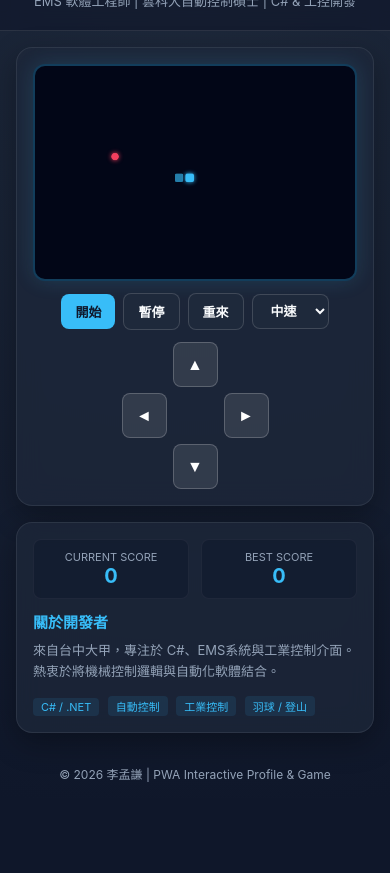
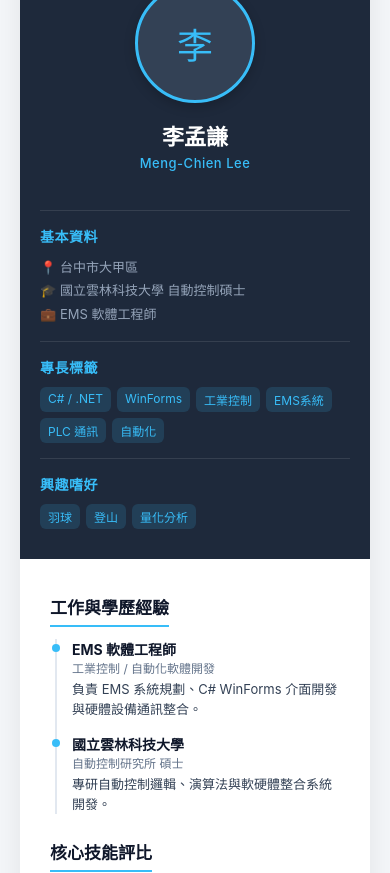
Before and after one commit to CodeGodMark/MarkleeBio.github.io, a plain HTML site: page index.html in a window 390 px wide. Shown: the part 67-940 px from the top of the page. Before the commit the page ends 865 px from the top, so only its background shows below. Drawn offline with Linux system fonts and the light colour scheme.

Commit message:
Revamp index.html for personal profile and resume
Updated the layout and styles for the personal profile and resume sections. Changed the game area to a resume card format with improved design and responsiveness.

```diff
--- a/index.html
+++ b/index.html
@@ -2,471 +2,324 @@
 <html lang="zh-Hant">
 <head>
   <meta charset="UTF-8" />
-  <meta name="viewport" content="width=device-width, initial-scale=1.0, user-scalable=no"/>
-  <meta name="apple-mobile-web-app-capable" content="yes">
-  <meta name="apple-mobile-web-app-status-bar-style" content="black-translucent">
-  <meta name="apple-mobile-web-app-title" content="孟謙貪吃蛇">
-  <title>李孟謙 — 互動個人簡介與貪吃蛇</title>
+  <meta name="viewport" content="width=device-width, initial-scale=1.0" />
+  <title>李孟謙 Meng-Chien Lee — 個人簡介與履歷</title>
   <style>
     :root {
-      --bg-color: #0f172a;
-      --card-bg: rgba(30, 41, 59, 0.7);
+      --bg-color: #f4f6f9;
+      --card-bg: #ffffff;
+      --sidebar-bg: #1e293b;
+      --sidebar-text: #f8fafc;
       --accent-color: #38bdf8;
-      --text-color: #f8fafc;
-      --text-dim: #94a3b8;
-      --danger-color: #f43f5e;
+      --main-text: #334155;
+      --title-color: #0f172a;
+      --tag-bg: #e2e8f0;
+      --border-color: #e2e8f0;
     }
 
     * {
       box-sizing: border-box;
-      user-select: none;
-      -webkit-user-select: none;
+      margin: 0;
+      padding: 0;
     }
 
     body {
       font-family: -apple-system, BlinkMacSystemFont, "Segoe UI", Roboto, "Microsoft JhengHei", sans-serif;
       background-color: var(--bg-color);
-      background-image: radial-gradient(circle at 50% 0%, #1e293b 0%, #0f172a 100%);
-      color: var(--text-color);
-      margin: 0;
-      padding: 0;
+      color: var(--main-text);
       display: flex;
-      flex-direction: column;
+      justify-content: center;
+      align-items: center;
       min-height: 100vh;
-      overflow-x: hidden;
+      padding: 20px;
     }
 
-    header {
-      padding: 20px 16px;
-      text-align: center;
-      background: rgba(15, 23, 42, 0.6);
-      backdrop-filter: blur(10px);
-      border-bottom: 1px solid rgba(255, 255, 255, 0.1);
+    .resume-card {
+      display: grid;
+      grid-template-columns: 280px 1fr;
+      max-width: 900px;
+      width: 100%;
+      background: var(--card-bg);
+      border-radius: 16px;
+      box-shadow: 0 10px 30px rgba(0, 0, 0, 0.08);
+      overflow: hidden;
     }
 
-    h1 {
-      margin: 0;
-      font-size: 22px;
-      font-weight: 700;
-      letter-spacing: 0.5px;
-      background: linear-gradient(to right, #38bdf8, #818cf8);
-      -webkit-background-clip: text;
-      -webkit-text-fill-color: transparent;
-    }
-
-    header p {
-      margin: 6px 0 0;
-      font-size: 13px;
-      color: var(--text-dim);
-    }
-
-    .container {
-      max-width: 900px;
-      margin: 16px auto;
-      padding: 0 16px;
-      display: grid;
-      grid-template-columns: 1fr 300px;
-      gap: 16px;
-      align-items: start;
-      width: 100%;
-    }
-
-    .panel {
-      background: var(--card-bg);
-      backdrop-filter: blur(12px);
-      border: 1px solid rgba(255, 255, 255, 0.08);
-      border-radius: 16px;
-      padding: 16px;
-      box-shadow: 0 10px 30px rgba(0, 0, 0, 0.3);
-    }
-
-    .game-area {
+    /* 左側欄 */
+    .sidebar {
+      background: var(--sidebar-bg);
+      color: var(--sidebar-text);
+      padding: 30px 20px;
       display: flex;
       flex-direction: column;
       align-items: center;
     }
 
-    canvas {
-      background: #020617;
-      border: 2px solid rgba(56, 189, 248, 0.3);
-      border-radius: 12px;
-      max-width: 100%;
-      height: auto;
-      box-shadow: 0 0 20px rgba(56, 189, 248, 0.15);
-      touch-action: none;
+    .avatar-box {
+      width: 120px;
+      height: 120px;
+      border-radius: 50%;
+      background: #334155;
+      display: flex;
+      justify-content: center;
+      align-items: center;
+      font-size: 36px;
+      color: var(--accent-color);
+      border: 3px solid var(--accent-color);
+      margin-bottom: 16px;
+      box-shadow: 0 4px 12px rgba(0,0,0,0.2);
     }
 
-    .controls {
-      margin-top: 12px;
-      display: flex;
-      gap: 8px;
-      flex-wrap: wrap;
-      justify-content: center;
-      align-items: center;
-      width: 100%;
+    .name-box {
+      text-align: center;
+      margin-bottom: 24px;
     }
 
-    button, select {
-      background: #1e293b;
-      color: var(--text-color);
-      border: 1px solid rgba(255, 255, 255, 0.15);
-      padding: 8px 14px;
-      border-radius: 8px;
-      cursor: pointer;
-      font-weight: 600;
-      font-size: 13px;
-      transition: all 0.2s ease;
+    .name-box h1 {
+      font-size: 22px;
+      color: #ffffff;
+      margin-bottom: 4px;
     }
 
-    button:active {
-      transform: scale(0.96);
+    .name-box h2 {
+      font-size: 13px;
+      color: var(--accent-color);
+      font-weight: 500;
+      letter-spacing: 0.5px;
     }
 
-    button.primary {
-      background: var(--accent-color);
-      color: #0f172a;
-      border: none;
+    .sidebar-section {
+      width: 100%;
+      margin-top: 15px;
+      padding-top: 15px;
+      border-top: 1px solid rgba(255, 255, 255, 0.1);
     }
 
-    .info-grid {
-      display: flex;
-      gap: 12px;
-      margin-bottom: 12px;
+    .sidebar-title {
+      font-size: 14px;
+      font-weight: bold;
+      color: var(--accent-color);
+      margin-bottom: 10px;
+      text-transform: uppercase;
+      letter-spacing: 0.5px;
     }
 
-    .score-card {
-      flex: 1;
-      background: rgba(15, 23, 42, 0.5);
-      padding: 10px;
-      border-radius: 8px;
-      text-align: center;
-      border: 1px solid rgba(255, 255, 255, 0.05);
+    .info-list p, .info-list a {
+      font-size: 13px;
+      color: #94a3b8;
+      line-height: 1.8;
+      word-break: break-all;
+      text-decoration: none;
     }
 
-    .score-title {
-      font-size: 11px;
-      color: var(--text-dim);
-      text-transform: uppercase;
-    }
-
-    .score-num {
-      font-size: 20px;
-      font-weight: 700;
+    .info-list a:hover {
       color: var(--accent-color);
     }
 
-    .profile-card h3 {
-      margin: 0 0 8px 0;
-      font-size: 15px;
+    .tag-container {
+      display: flex;
+      flex-wrap: wrap;
+      gap: 6px;
+    }
+
+    .tag {
+      background: rgba(56, 189, 248, 0.15);
+      color: var(--accent-color);
+      font-size: 12px;
+      padding: 4px 8px;
+      border-radius: 6px;
+    }
+
+    /* 右側主內容區 */
+    .main-content {
+      padding: 35px 30px;
+    }
+
+    .section {
+      margin-bottom: 25px;
+    }
+
+    .section-title {
+      font-size: 17px;
+      font-weight: bold;
+      color: var(--title-color);
+      margin-bottom: 12px;
+      padding-bottom: 6px;
+      border-bottom: 2px solid var(--accent-color);
+      display: inline-block;
+    }
+
+    /* 時間軸風格 */
+    .timeline {
+      border-left: 2px solid var(--border-color);
+      padding-left: 15px;
+      margin-left: 5px;
+    }
+
+    .timeline-item {
+      position: relative;
+      margin-bottom: 15px;
+    }
+
+    .timeline-item::before {
+      content: '';
+      position: absolute;
+      left: -20px;
+      top: 5px;
+      width: 8px;
+      height: 8px;
+      border-radius: 50%;
+      background: var(--accent-color);
+    }
+
+    .timeline-title {
+      font-size: 14px;
+      font-weight: bold;
+      color: var(--title-color);
+    }
+
+    .timeline-sub {
+      font-size: 12px;
+      color: #64748b;
+      margin-bottom: 4px;
+    }
+
+    .timeline-desc {
+      font-size: 13px;
+      color: var(--main-text);
+      line-height: 1.5;
+    }
+
+    /* 技能列表 */
+    .skills-grid {
+      display: grid;
+      grid-template-columns: repeat(2, 1fr);
+      gap: 12px;
+    }
+
+    .skill-item {
+      display: flex;
+      justify-content: space-between;
+      align-items: center;
+      background: #f8fafc;
+      padding: 8px 12px;
+      border-radius: 8px;
+      font-size: 13px;
+      border: 1px solid var(--border-color);
+    }
+
+    .dots {
+      color: #cbd5e1;
+      letter-spacing: 2px;
+    }
+
+    .dots .active {
       color: var(--accent-color);
     }
 
-    .profile-card p {
-      font-size: 13px;
-      line-height: 1.6;
-      color: var(--text-dim);
-      margin: 0;
+    /* 手機響應式調整 */
+    @media (max-width: 680px) {
+      .resume-card {
+        grid-template-columns: 1fr;
       }
-
-    .tag {
-      display: inline-block;
-      background: rgba(56, 189, 248, 0.1);
-      color: var(--accent-color);
-      padding: 2px 8px;
-      border-radius: 4px;
-      font-size: 11px;
-      margin-right: 4px;
-      margin-top: 6px;
+      .skills-grid {
+        grid-template-columns: 1fr;
       }
-
-    /* 虛擬 D-Pad (手機觸控控制器) */
-    .d-pad {
-      display: none;
-      grid-template-columns: repeat(3, 45px);
-      grid-template-rows: repeat(3, 45px);
-      gap: 6px;
-      margin-top: 12px;
-      justify-content: center;
-    }
-
-    .d-btn {
-      background: rgba(255, 255, 255, 0.1);
-      border: 1px solid rgba(255, 255, 255, 0.2);
-      border-radius: 8px;
-      color: white;
-      font-size: 16px;
-      display: flex;
-      align-items: center;
-      justify-content: center;
-      padding: 0;
-    }
-
-    footer {
-      text-align: center;
-      padding: 16px;
-      margin-top: auto;
-      font-size: 12px;
-      color: var(--text-dim);
-    }
-
-    /* 響應式佈局與手機按鈕顯示 */
-    @media (max-width: 820px) {
-      .container { grid-template-columns: 1fr; }
-      .d-pad { display: grid; }
     }
   </style>
 </head>
 <body>
 
-  <header>
-    <h1>李孟謙 Meng-Chien Lee</h1>
-    <p>EMS 軟體工程師 | 雲科大自動控制碩士 | C# & 工控開發</p>
-  </header>
-
-  <div class="container">
-    <div class="panel game-area">
-      <canvas id="gameCanvas" width="600" height="400"></canvas>
-
-      <div class="controls">
-        <button id="btnStart" class="primary">開始</button>
-        <button id="btnPause">暫停</button>
-        <button id="btnRestart">重來</button>
-        <select id="speedSelect">
-          <option value="120">慢速</option>
-          <option value="90" selected>中速</option>
-          <option value="60">快速</option>
-        </select>
+  <div class="resume-card">
+    <!-- 左欄：基本資料與聯絡方式 -->
+    <div class="sidebar">
+      <div class="avatar-box">李</div>
+      <div class="name-box">
+        <h1>李孟謙</h1>
+        <h2>Meng-Chien Lee</h2>
       </div>
 
-      <div class="d-pad">
-        <div></div>
-        <button class="d-btn" onclick="handleTouchDir({x:0, y:-1})">▲</button>
-        <div></div>
-        <button class="d-btn" onclick="handleTouchDir({x:-1, y:0})">◄</button>
-        <div></div>
-        <button class="d-btn" onclick="handleTouchDir({x:1, y:0})">►</button>
-        <div></div>
-        <button class="d-btn" onclick="handleTouchDir({x:0, y:1})">▼</button>
-        <div></div>
+      <div class="sidebar-section">
+        <div class="sidebar-title">基本資料</div>
+        <div class="info-list">
+          <p>📍 台中市大甲區</p>
+          <p>🎓 國立雲林科技大學 自動控制碩士</p>
+          <p>💼 EMS 軟體工程師</p>
         </div>
       </div>
 
-    <div class="panel">
-      <div class="info-grid">
-        <div class="score-card">
-          <div class="score-title">Current Score</div>
-          <div class="score-num" id="score">0</div>
-        </div>
-        <div class="score-card">
-          <div class="score-title">Best Score</div>
-          <div class="score-num" id="best">0</div>
+      <div class="sidebar-section">
+        <div class="sidebar-title">專長標籤</div>
+        <div class="tag-container">
+          <span class="tag">C# / .NET</span>
+          <span class="tag">WinForms</span>
+          <span class="tag">工業控制</span>
+          <span class="tag">EMS系統</span>
+          <span class="tag">PLC 通訊</span>
+          <span class="tag">自動化</span>
         </div>
       </div>
 
-      <div class="profile-card">
-        <h3>關於開發者</h3>
-        <p>來自台中大甲，專注於 C#、EMS系統與工業控制介面。熱衷於將機械控制邏輯與自動化軟體結合。</p>
-        <div style="margin-top: 8px;">
-          <span class="tag">C# / .NET</span>
-          <span class="tag">自動控制</span>
-          <span class="tag">工業控制</span>
-          <span class="tag">羽球 / 登山</span>
-        </div>
+      <div class="sidebar-section">
+        <div class="sidebar-title">興趣嗜好</div>
+        <div class="tag-container">
+          <span class="tag">羽球</span>
+          <span class="tag">登山</span>
+          <span class="tag">量化分析</span>
         </div>
       </div>
     </div>
 
-  <footer>
-    © 2026 李孟謙 | PWA Interactive Profile & Game
-  </footer>
+    <!-- 右欄：經歷、技能與自我介紹 -->
+    <div class="main-content">
 
-  <script>
-    const canvas = document.getElementById('gameCanvas');
-    const ctx = canvas.getContext('2d');
+      <div class="section">
+        <div class="section-title">工作與學歷經驗</div>
+        <div class="timeline">
+          <div class="timeline-item">
+            <div class="timeline-title">EMS 軟體工程師</div>
+            <div class="timeline-sub">工業控制 / 自動化軟體開發</div>
+            <div class="timeline-desc">負責 EMS 系統規劃、C# WinForms 介面開發與硬體設備通訊整合。</div>
+          </div>
+          <div class="timeline-item">
+            <div class="timeline-title">國立雲林科技大學</div>
+            <div class="timeline-sub">自動控制研究所 碩士</div>
+            <div class="timeline-desc">專研自動控制邏輯、演算法與軟硬體整合系統開發。</div>
+          </div>
+        </div>
+      </div>
 
-    const CELL = 20;
-    const COLS = canvas.width / CELL;
-    const ROWS = canvas.height / CELL;
+      <div class="section">
+        <div class="section-title">核心技能評比</div>
+        <div class="skills-grid">
+          <div class="skill-item">
+            <span>C# / .NET</span>
+            <span class="dots"><span class="active">●●●●</span>●</span>
+          </div>
+          <div class="skill-item">
+            <span>WinForms / UI</span>
+            <span class="dots"><span class="active">●●●●</span>●</span>
+          </div>
+          <div class="skill-item">
+            <span>工業控制 / Modbus</span>
+            <span class="dots"><span class="active">●●●●</span>●</span>
+          </div>
+          <div class="skill-item">
+            <span>Python / 自動化</span>
+            <span class="dots"><span class="active">●●●</span>●●</span>
+          </div>
+        </div>
+      </div>
 
-    let snake = [];
-    let dir = { x: 1, y: 0 };
-    let nextDir = dir;
-    let food = null;
-    let score = 0;
-    let best = Number(localStorage.getItem('snake_best') || 0);
-    let running = false;
-    let paused = false;
-    let gameTimer = null;
-    let intervalMs = 90;
+      <div class="section">
+        <div class="section-title">關於我</div>
+        <p style="font-size: 13px; line-height: 1.7; color: #475569;">
+          來自台中大甲，專注於 C#、EMS 系統與工業控制開發。熱衷於將機械控制邏輯與自動化軟體結合，具備良好的軟硬體整合能力與問題解決經驗。
+        </p>
+      </div>
 
-    const scoreEl = document.getElementById('score');
-    const bestEl = document.getElementById('best');
-    const btnStart = document.getElementById('btnStart');
-    const btnPause = document.getElementById('btnPause');
-    const btnRestart = document.getElementById('btnRestart');
-    const speedSelect = document.getElementById('speedSelect');
+    </div>
+  </div>
 
-    bestEl.textContent = best;
-
-    function randInt(min, max) { return Math.floor(Math.random() * (max - min)) + min; }
-
-    function placeFood() {
-      while (true) {
-        const x = randInt(0, COLS);
-        const y = randInt(0, ROWS);
-        if (!snake.some(s => s.x === x && s.y === y)) {
-          food = { x, y };
-          return;
-        }
-      }
-    }
-
-    function resetGame() {
-      snake = [
-        { x: Math.floor(COLS/2)-1, y: Math.floor(ROWS/2) },
-        { x: Math.floor(COLS/2)-2, y: Math.floor(ROWS/2) }
-      ];
-      dir = { x: 1, y: 0 };
-      nextDir = dir;
-      score = 0;
-      scoreEl.textContent = score;
-      placeFood();
-      running = false;
-      paused = false;
-      btnPause.textContent = '暫停';
-    }
-
-    function startGame() {
-      if (running) return;
-      running = true;
-      paused = false;
-      btnPause.textContent = '暫停';
-      restartTimer();
-    }
-
-    function pauseGame() {
-      if (!running) return;
-      paused = !paused;
-      btnPause.textContent = paused ? '繼續' : '暫停';
-      if (paused) clearInterval(gameTimer);
-      else restartTimer();
-    }
-
-    function restartTimer() {
-      clearInterval(gameTimer);
-      intervalMs = Number(speedSelect.value);
-      gameTimer = setInterval(gameLoop, intervalMs);
-    }
-
-    function gameOver() {
-      clearInterval(gameTimer);
-      running = false;
-      alert(`遊戲結束！獲得分數：${score}`);
-      if (score > best) {
-        best = score;
-        localStorage.setItem('snake_best', best);
-        bestEl.textContent = best;
-      }
-    }
-
-    function handleTouchDir(newDir) {
-      if (!running) startGame();
-      if (newDir.x !== -dir.x || newDir.y !== -dir.y) nextDir = newDir;
-    }
-
-    function update() {
-      if (nextDir.x !== -dir.x || nextDir.y !== -dir.y) dir = nextDir;
-      const head = { x: snake[0].x + dir.x, y: snake[0].y + dir.y };
-
-      if (head.x < 0 || head.x >= COLS || head.y < 0 || head.y >= ROWS || snake.some(s => s.x === head.x && s.y === head.y)) {
-        gameOver();
-        return;
-      }
-
-      snake.unshift(head);
-
-      if (food && head.x === food.x && head.y === food.y) {
-        score += 1;
-        scoreEl.textContent = score;
-        placeFood();
-      } else {
-        snake.pop();
-      }
-    }
-
-    function draw() {
-      ctx.clearRect(0, 0, canvas.width, canvas.height);
-
-      // 食物 (發光樣式)
-      if (food) {
-        ctx.shadowBlur = 10;
-        ctx.shadowColor = "#f43f5e";
-        ctx.fillStyle = '#f43f5e';
-        ctx.beginPath();
-        ctx.arc((food.x + 0.5) * CELL, (food.y + 0.5) * CELL, CELL / 2 - 3, 0, Math.PI * 2);
-        ctx.fill();
-        ctx.shadowBlur = 0;
-      }
-
-      // 蛇身渲染
-      snake.forEach((s, i) => {
-        if (i === 0) {
-          ctx.fillStyle = '#38bdf8';
-          ctx.shadowBlur = 8;
-          ctx.shadowColor = "#38bdf8";
-        } else {
-          ctx.fillStyle = `rgba(56, 189, 248, ${1 - i / snake.length * 0.7})`;
-          ctx.shadowBlur = 0;
-        }
-        ctx.beginPath();
-        ctx.roundRect(s.x * CELL + 2, s.y * CELL + 2, CELL - 4, CELL - 4, 4);
-        ctx.fill();
-      });
-    }
-
-    function gameLoop() {
-      update();
-      draw();
-    }
-
-    // 鍵盤控制
-    window.addEventListener('keydown', e => {
-      const keys = {
-        'ArrowUp': {x:0, y:-1}, 'w': {x:0, y:-1}, 'W': {x:0, y:-1},
-        'ArrowDown': {x:0, y:1}, 's': {x:0, y:1}, 'S': {x:0, y:1},
-        'ArrowLeft': {x:-1, y:0}, 'a': {x:-1, y:0}, 'A': {x:-1, y:0},
-        'ArrowRight': {x:1, y:0}, 'd': {x:1, y:0}, 'D': {x:1, y:0}
-      };
-      if (keys[e.key]) handleTouchDir(keys[e.key]);
-      if (e.key === ' ') pauseGame();
-      if (e.key === 'Enter') startGame();
-    });
-
-    // 滑動手勢支援 (Mobile Swipe)
-    let touchStartX = 0, touchStartY = 0;
-    canvas.addEventListener('touchstart', e => {
-      touchStartX = e.touches[0].clientX;
-      touchStartY = e.touches[0].clientY;
-    });
-
-    canvas.addEventListener('touchend', e => {
-      const diffX = e.changedTouches[0].clientX - touchStartX;
-      const diffY = e.changedTouches[0].clientY - touchStartY;
-      if (Math.abs(diffX) > Math.abs(diffY)) {
-        if (Math.abs(diffX) > 30) handleTouchDir(diffX > 0 ? {x:1, y:0} : {x:-1, y:0});
-      } else {
-        if (Math.abs(diffY) > 30) handleTouchDir(diffY > 0 ? {x:0, y:1} : {x:0, y:-1});
-      }
-    });
-
-    // 按鈕綁定
-    btnStart.addEventListener('click', startGame);
-    btnPause.addEventListener('click', pauseGame);
-    btnRestart.addEventListener('click', () => { resetGame(); draw(); });
-    speedSelect.addEventListener('change', () => { if (running && !paused) restartTimer(); });
-
-    resetGame();
-    draw();
-  </script>
 </body>
 </html>
```
Lines whose indentation alone changed are shown as unchanged.
